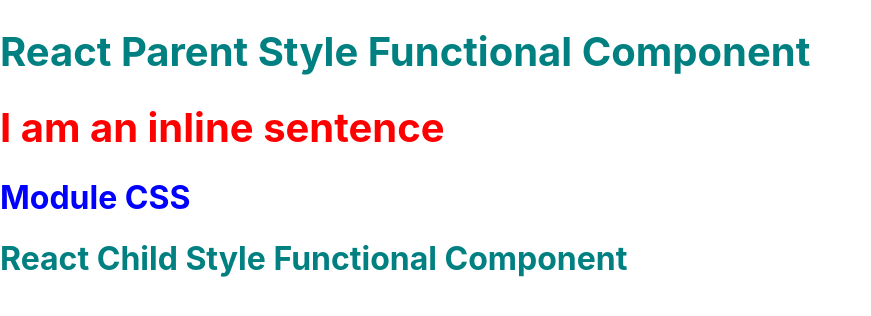
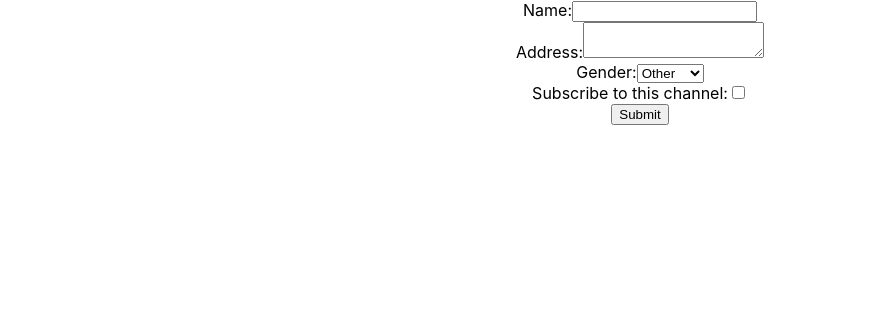
Before and after one commit to amarkumarram/react-session, a React (Create React App) app in the folder first-project/: page / in a window 1280 px wide. Shown: the top 316 px of the page, without its empty margins (0-871 px from the left). Built offline with nearby package versions, Linux system fonts and the light colour scheme.

Commit message:
8th session

```diff
--- a/first-project/src/App.js
+++ b/first-project/src/App.js
@@ -6,19 +6,13 @@
 import ParentClass from './class-compoents/ParentClass'
 import PropComponent from './class-compoents/PropComponent'
 import ReactStylesParent from './functional-component/ReactStylesParent'
+import ReactForm from './class-compoents/ReactForm'
 
 let App = () => {
 
-  function alertOk(child) {
-   // alert("Clicked from "+child);
-   alert(`I have been clicked from ${child}`);
-    //Template literals
-  }
-
   return(
     <>
-      {/*<PropComponent name="TCS Angular" childBtnFunc={alertOk}/>*/}
-      <ReactStylesParent showColor={true}/>
+      <ReactForm />
     </>
   );
 }
--- /dev/null
+++ b/first-project/src/class-compoents/ReactForm.js
@@ -0,0 +1,79 @@
+import React, {Component} from 'react'
+
+class ReactForm extends Component {
+
+    constructor(props) {
+        super(props);
+
+        this.state = {
+            name: '',
+            subscribe: false,
+            address: '',
+            gender: 'other'
+        }
+    }
+
+    styleCss = {
+        textAlign: "center"
+    }
+
+    nameUpdate = (event) => {
+        this.setState({
+            name: event.target.value
+        });
+    }
+
+    changeAddress = event => {
+        this.setState({
+            address: event.target.value
+        });
+    }
+
+    updateGender = event => {
+        this.setState({
+            gender: event.target.value
+        });
+    }
+
+    checkCheckbox = (event) => {
+        this.setState({
+            subscribe: event.target.checked
+        });
+    }
+
+    submitForm = event => {
+        event.preventDefault();
+        console.log(this.state.name);
+    }
+
+    render() {
+        return(
+            <form style={this.styleCss} onSubmit={this.submitForm}>
+                <div>
+                    <label>Name:</label>
+                    <input type="text" value={this.state.name} onChange={this.nameUpdate} />
+                </div>
+                <div>
+                    <label>Address:</label>
+                    <textarea value={this.state.address} onChange={this.changeAddress}></textarea>
+                </div>
+                <div>
+                    <label>Gender:</label>
+                    <select value={this.state.gender} onChange={this.updateGender}>
+                        <option value="male">Male</option>
+                        <option value="female">Female</option>
+                        <option value="other">Other</option>
+                    </select>
+                </div>
+                <div>
+                    <label>Subscribe to this channel:</label>
+                    <input type="checkbox" checked={this.state.subscribe} onChange={this.checkCheckbox}/>
+                </div>
+
+                <input type="submit" />
+            </form>
+        )
+    }
+}
+
+export default ReactForm;
```
Also changed, not shown: 1 other file (tests, documents, lock files or other folders).
